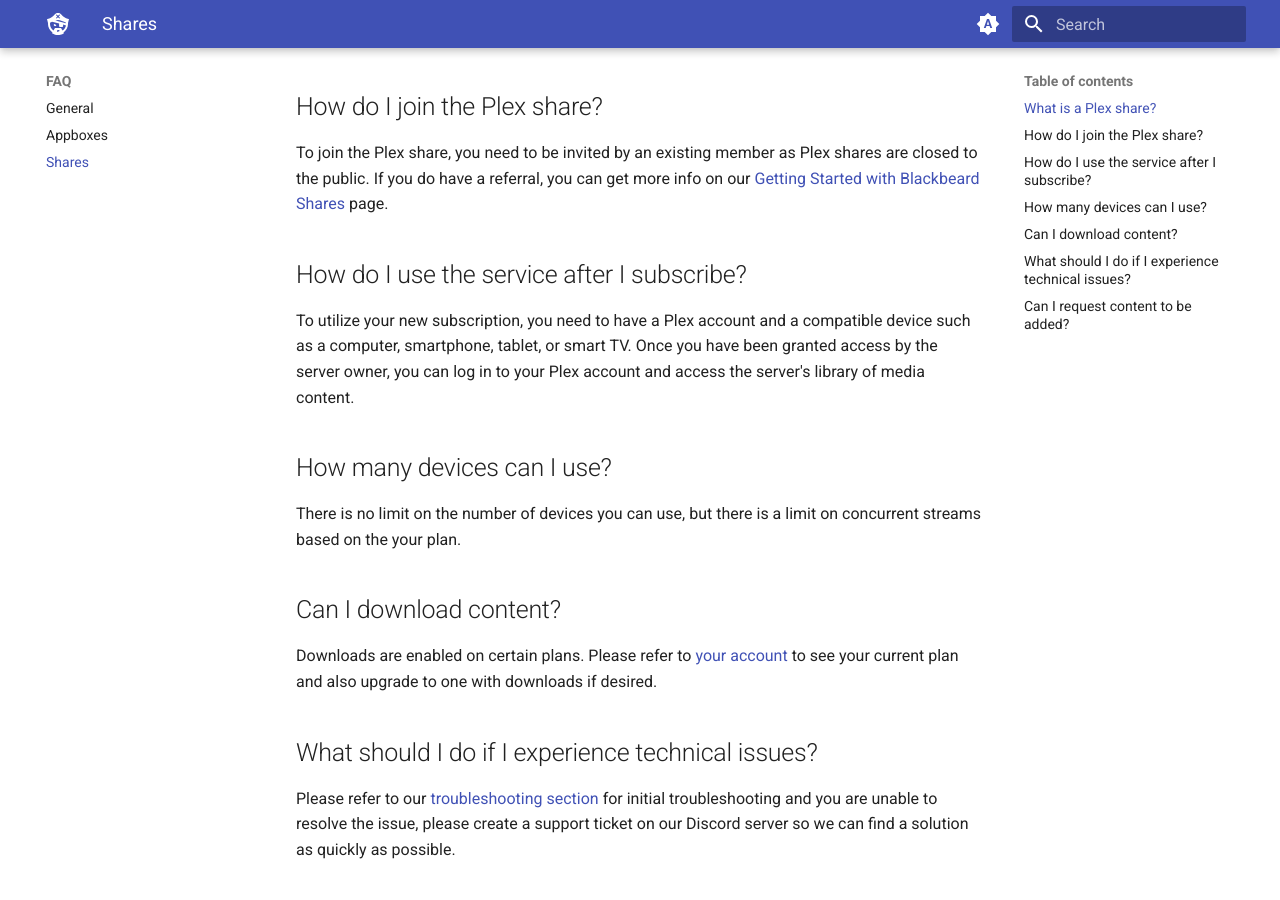
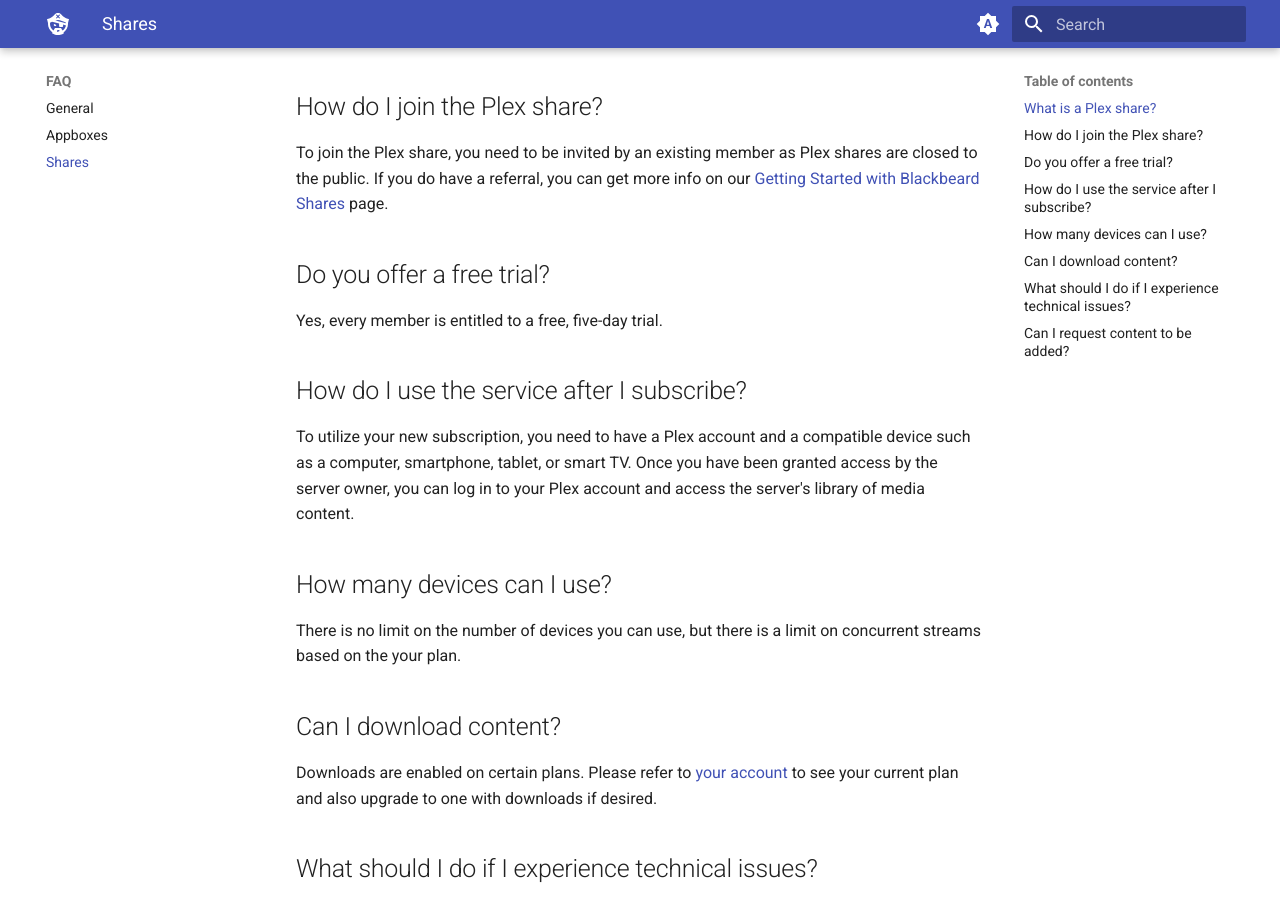
Before and after one commit to neomedia6989/docs-2, an MkDocs documentation site: the page built from docs/faq/shares.md, in a window 1280 px wide and 900 px high, scrolled down 372 px. Built offline with MkDocs 1.6.1 and Material for MkDocs 9.7.7, drawn with Linux system fonts in a browser that asks for light colours.

Commit message:
Update shares.md

```diff
--- a/docs/faq/shares.md
+++ b/docs/faq/shares.md
@@ -7,6 +7,10 @@
 ## How do I join the Plex share?
 
 To join the Plex share, you need to be invited by an existing member as Plex shares are closed to the public. If you do have a referral, you can get more info on our [Getting Started with Blackbeard Shares](../shares/getting-started.md) page.
+
+## Do you offer a free trial?
+
+Yes, every member is entitled to a free, five-day trial.
 
 ## How do I use the service after I subscribe?
 
```
